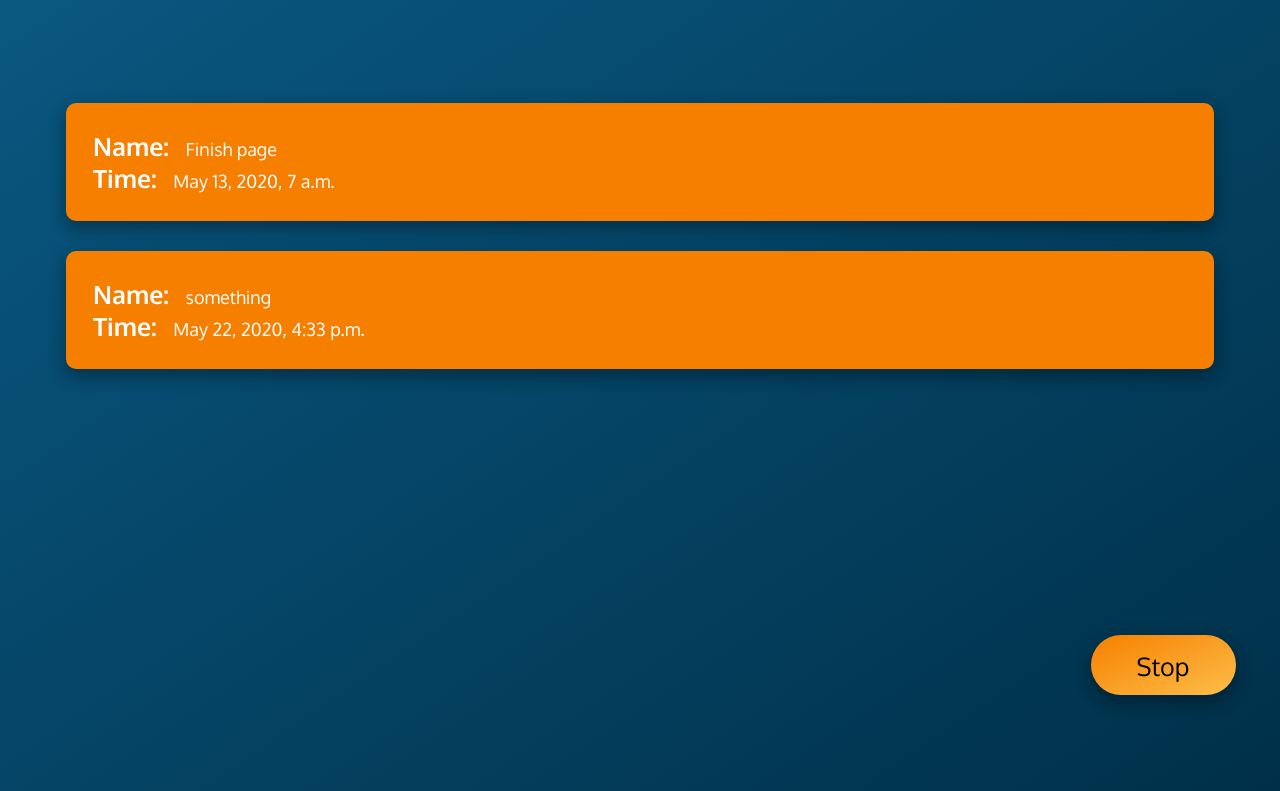
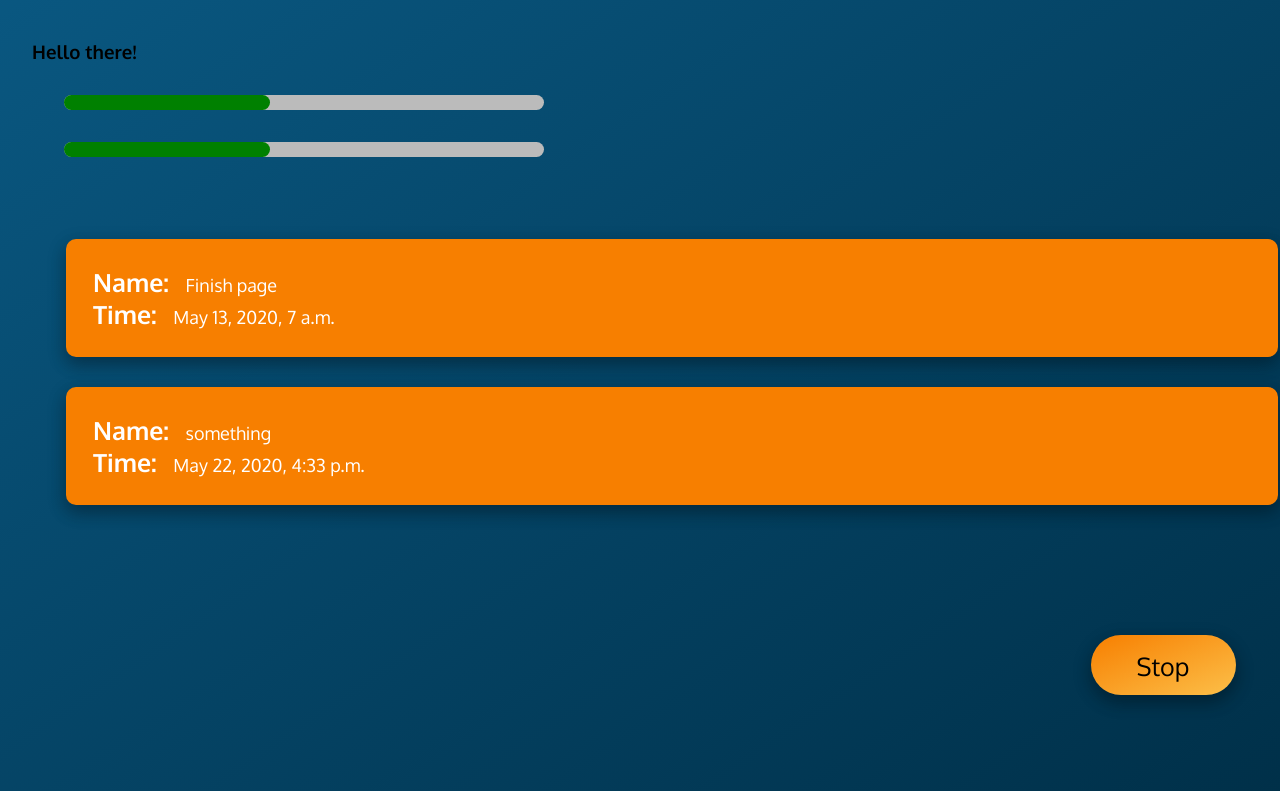
Before and after one commit to FIUSHerson/CS_TimedReminders_Django, a Django app: page /countdown/ in a window 1280 px wide; the page is wider, and only the part inside the window is pictured. Shown: the part 73-864 px from the top of that part. Run offline with Django 3.2, Linux system fonts and the light colour scheme; data comes from the database, SQL or seed files in the repository.

Commit message:
Added progress bar html and basic css

```diff
--- a/StoredTime/static/countdown.css
+++ b/StoredTime/static/countdown.css
@@ -1,5 +1,34 @@
+.top {
+  display: inline-block;
+  width: 100vw;
+  margin-right: 2em;
+}
+
 .left {
-  display: grid;
+  display: inline;
   align-items: center;
 
+  width: 100vw;
+
 }
+
+.timer {
+  background: #bbbbbb;
+  border-radius: 10px;
+  height: 15px;
+  width: 30em;
+  margin: 2em;
+}
+
+.progress-bar {
+    background: green;
+    width: 43%;
+    height: 15px;
+    border-radius: 10px;
+
+    overflow: hidden;
+}
+
+
+.content {
+}
--- a/StoredTime/templates/countdown.html
+++ b/StoredTime/templates/countdown.html
@@ -22,9 +22,19 @@
     </header>
     <div class="top">
         <div class="left">
+            <div class="time-text">
+              <h3>Hello there!</h3>
+            </div>
+
             <div class="timer">
+              <div class="progress-bar"></div>
+            </div>
 
+            <div class="timer">
+              <div class="progress-bar"></div>
             </div>
+
+
             <div class="up-next">
 
             </div>
@@ -43,7 +53,7 @@
             </div>
           </li>
           {% empty %}
-          <p>There is nothing here! Press Add to get started.</p>
+          <p>There is nothing here!</p>
           {% endfor %}
         </div>
     </div>
```
